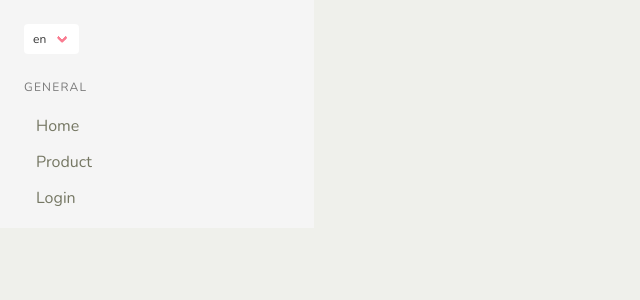
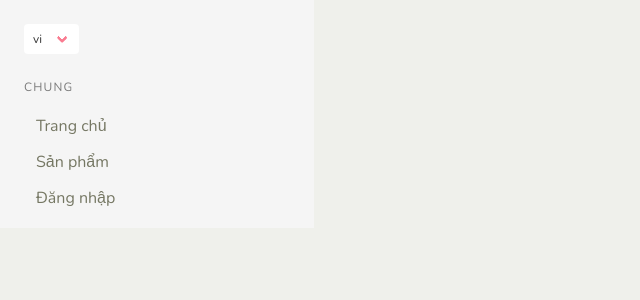
Before and after one commit to hiennq99/shopping_cart, a Vue app: page / in a window 1280 px wide. Shown: the top 300 px of the page, without its empty margins (0-640 px from the left). Built offline with nearby package versions, Linux system fonts and the light colour scheme.

Commit message:
update lazy language

```diff
--- a/src/components/SelectLanguage.vue
+++ b/src/components/SelectLanguage.vue
@@ -1,22 +1,38 @@
 <template>
     <div class="control mb-5">
         <div class="select is-small">
-            <select v-model="$i18n.locale">
+            <select :value="$i18n.locale" @input="switchLang">
                 <option
                     v-for="(lang, i) in langs"
                     :key="`Lang${i}`"
                     :value="lang"
-                    >{{ lang }}</option
-                >
+                    >{{ lang }}
+                </option>
             </select>
         </div>
     </div>
 </template>
 
 <script>
+import { mapMutations } from "vuex";
+import { loadLanguageAsync } from "@/utils/i18n-lazy";
 export default {
     data() {
         return { langs: ["vi", "en"] };
+    },
+    methods: {
+        ...mapMutations({
+            setLanguage: "display/setLanguage"
+        }),
+        switchLang(e) {
+            const lang = e.target.value;
+            if (this.$i18n.locale !== lang) {
+                const to = this.$router.resolve({ params: { lang } });
+                return loadLanguageAsync(lang).then(() => {
+                    this.$router.push(to.location);
+                });
+            }
+        }
     }
 };
 </script>
--- a/src/lang/en.json
+++ b/src/lang/en.json
@@ -1,7 +1,9 @@
 {
     "hello": "Hello",
-    "general": "General",
-    "home": "Home",
-    "product": "Product",
-    "login": "Login"
+    "nav": {
+        "home": "Home",
+        "product": "Product",
+        "login": "Login",
+        "general": "General"
+    }
 }
--- a/src/lang/vi.json
+++ b/src/lang/vi.json
@@ -1,7 +1,9 @@
 {
-    "hello": "Xin chào!",
-    "general": "Chung",
-    "home": "Trang chủ",
-    "product": "Sản phẩm",
-    "login": "Đăng nhập"
+    "hello": "Hê lâu",
+    "nav": {
+        "home": "Trang chủ",
+        "product": "Sản phẩm",
+        "login": "Đăng nhập",
+        "general": "Chung"
+    }
 }
--- a/src/layouts/Default.vue
+++ b/src/layouts/Default.vue
@@ -7,20 +7,23 @@
                         <select-language></select-language>
                     </div>
                     <p class="menu-label">
-                        {{ $t("general") }}
+                        {{ $t("nav.general") }}
                     </p>
                     <ul class="menu-list">
                         <li>
-                            <router-link to="/">{{ $t("home") }}</router-link>
-                        </li>
-                        <li>
-                            <router-link to="/products">{{
-                                $t("product")
+                            <router-link :to="$i18nRoute({ name: 'Home' })">{{
+                                $t("nav.home")
                             }}</router-link>
                         </li>
                         <li>
-                            <router-link to="/login">{{
-                                $t("login")
+                            <router-link
+                                :to="$i18nRoute({ name: 'ListProduct' })"
+                                >{{ $t("nav.product") }}</router-link
+                            >
+                        </li>
+                        <li>
+                            <router-link :to="$i18nRoute({ name: 'Login' })">{{
+                                $t("nav.login")
                             }}</router-link>
                         </li>
                     </ul>
@@ -41,5 +44,3 @@ export default {
     }
 };
 </script>
-
-<style></style>
--- a/src/main.js
+++ b/src/main.js
@@ -10,9 +10,10 @@ import axios from "@/utils/axios";
 Vue.prototype.$axios = axios;
 
 // i18n
-import i18n from "@/utils/i18n";
+import { i18n, i18nRoute } from "@/utils/i18n-lazy";
+Vue.prototype.$i18nRoute = i18nRoute;
 
-new Vue({
+const app = new Vue({
     el: "#app",
     router,
     store,
@@ -20,3 +21,5 @@ new Vue({
     components: { App },
     template: "<App/>"
 });
+
+export default app;
--- a/src/pages/Home.vue
+++ b/src/pages/Home.vue
@@ -3,7 +3,3 @@
         <h1>Home</h1>
     </div>
 </template>
-
-<script>
-export default {};
-</script>
--- a/src/router/index.js
+++ b/src/router/index.js
@@ -1,5 +1,6 @@
 import Vue from "vue";
 import Router from "vue-router";
+import { loadLanguageAsync } from "@/utils/i18n-lazy.js";
 
 const load = component => {
     return () => System.import(`@/pages/${component}.vue`);
@@ -7,27 +8,34 @@ const load = component => {
 
 Vue.use(Router);
 
-export default new Router({
+const router = new Router({
     routes: [
         {
-            path: "/",
+            path: "/:lang",
             name: "Home",
             component: load("Home")
         },
         {
-            path: "/products",
+            path: "/:lang/products",
             name: "ListProduct",
             component: load("ListProduct")
         },
         {
-            path: "/login",
+            path: "/:lang/login",
             name: "Login",
             component: load("Login")
         },
         {
             path: "*",
             name: "NotFound",
-            component: load("NotFound")
+            component: load("404")
         }
     ]
 });
+
+router.beforeEach((to, from, next) => {
+    const lang = to.params.lang || process.env.VUE_APP_I18N_LOCALE || "vi";
+    loadLanguageAsync(lang).then(() => next());
+});
+
+export default router;
--- a/src/store/modules/display.js
+++ b/src/store/modules/display.js
@@ -1,3 +1,5 @@
+import app from "@/main";
+
 const state = {
     loading: false
 };
--- /dev/null
+++ b/src/utils/i18n-lazy.js
@@ -0,0 +1,45 @@
+import Vue from "vue";
+import VueI18n from "vue-i18n";
+import vi from "@/lang/vi.json";
+
+Vue.use(VueI18n);
+
+export const i18n = new VueI18n({
+    locale: process.env.VUE_APP_I18N_LOCALE || "vi",
+    fallbackLocale: process.env.VUE_APP_I18N_FALLBACK_LOCALE || "vi",
+    messages: {
+        vi
+    }
+});
+
+const loadedLanguages = ["vi"];
+
+const setI18nLanguage = lang => {
+    i18n.locale = lang;
+    document.querySelector("html").setAttribute("lang", lang);
+    return lang;
+};
+
+export const loadLanguageAsync = async lang => {
+    if (i18n.locale === lang) {
+        return Promise.resolve(setI18nLanguage(lang));
+    }
+    if (loadedLanguages.includes(lang)) {
+        return Promise.resolve(setI18nLanguage(lang));
+    }
+
+    const messages = await import(`@/lang/${lang}.json`);
+    i18n.setLocaleMessage(lang, messages);
+    loadedLanguages.push(lang);
+    return setI18nLanguage(lang);
+};
+
+export const i18nRoute = to => {
+    return {
+        ...to,
+        params: {
+            lang: i18n.locale,
+            ...to.params
+        }
+    };
+};
```
